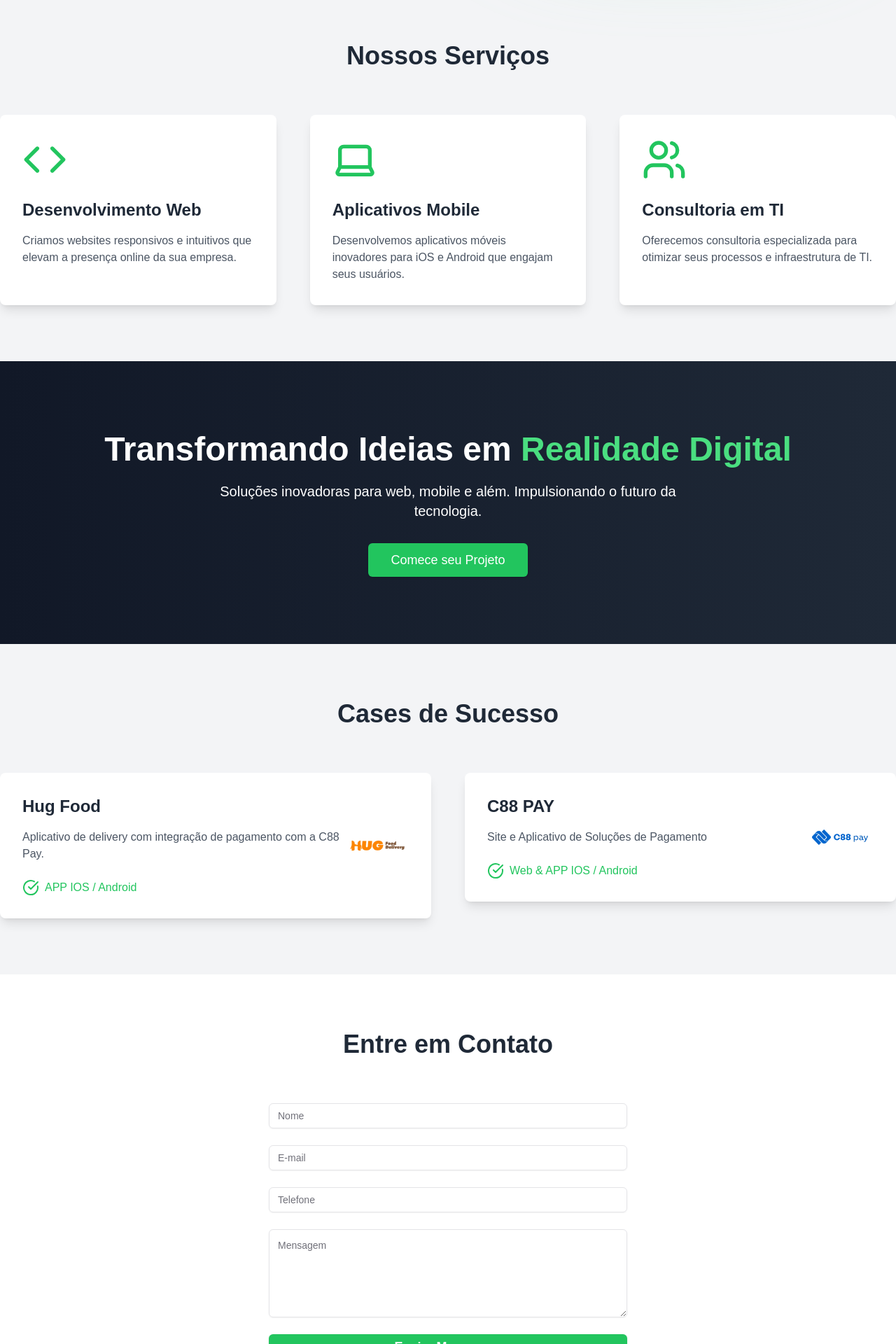
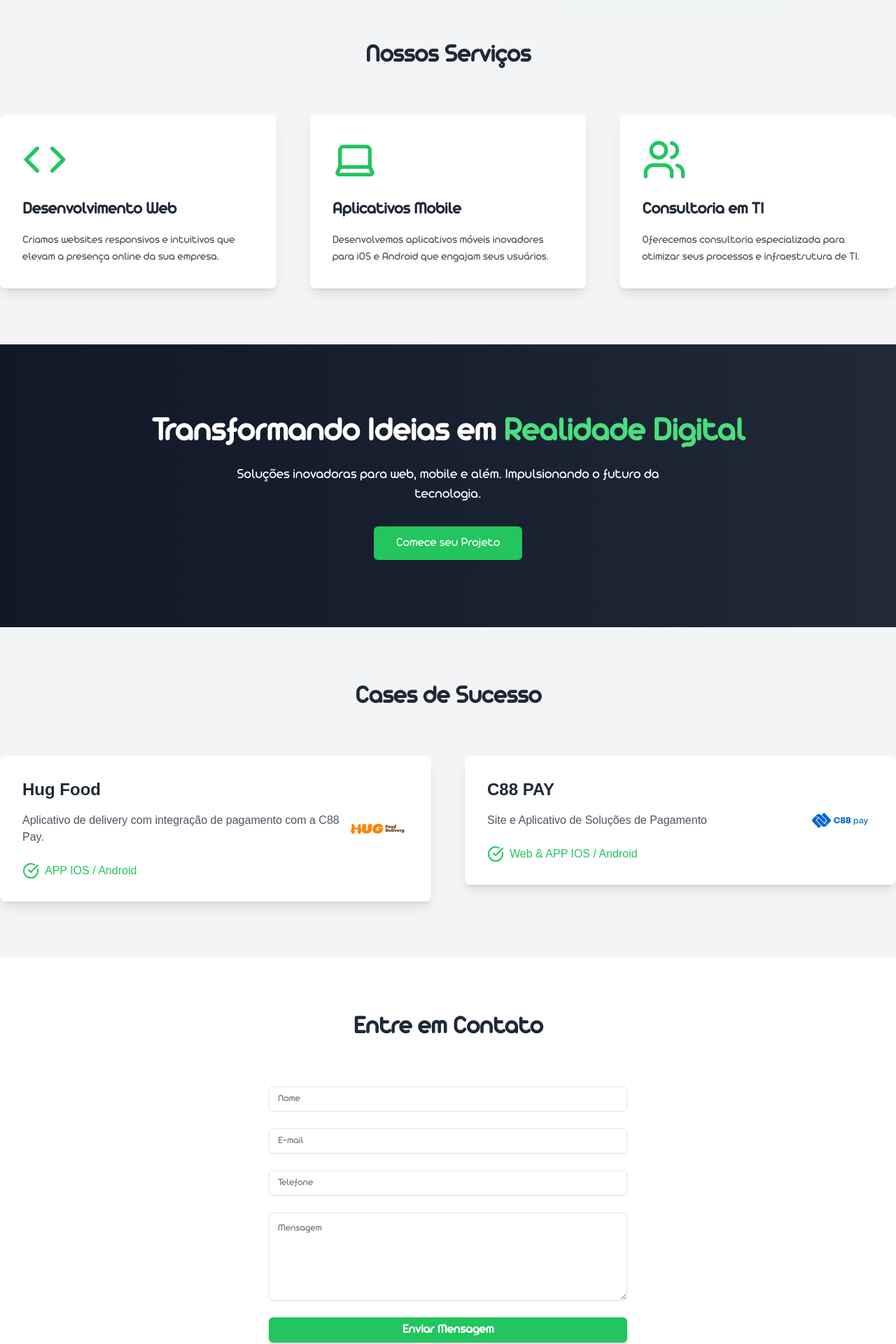
Before and after one commit to fernando-devc/colabdevs, a Next.js app: page / in a window 1280 px wide. Shown: the part 1554-3474 px from the top of the page at 70% size. Built offline with nearby package versions, Linux system fonts and the light colour scheme.

Commit message:
ajustando fontes do site

```diff
--- a/src/app/globals.css
+++ b/src/app/globals.css
@@ -76,3 +76,7 @@ body {
     @apply bg-background text-foreground;
   }
 }
+
+.font-arista {
+  font-family: 'Arista-Pro-Regular', sans-serif !important;
+}
--- a/src/components/AboutSection.tsx
+++ b/src/components/AboutSection.tsx
@@ -1,8 +1,10 @@
 import Image from "next/image"
+import localFont from 'next/font/local'
+const FontArista = localFont({ src: 'fonts/Arista-Pro-Regular-trial.woff2' })
 
 export default function AboutSection() {
   return (
-    <section className="py-20 w-full  bg-white to-white">
+    <section className={`py-20 w-full bg-white to-white ${FontArista.className}`}>
       <div className="container mx-auto px-4 flex flex-col md:flex-row items-center justify-between">
         <div className="md:w-1/2 mb-10 md:mb-0">
           <h1 className="text-4xl md:text-5xl font-bold mb-4 text-gray-800">Líder em soluções digitais inovadoras</h1>
--- a/src/components/CasesSection.tsx
+++ b/src/components/CasesSection.tsx
@@ -1,5 +1,7 @@
 import Image from "next/image"
 import { CheckCircle } from "lucide-react"
+import localFont from 'next/font/local'
+const FontArista = localFont({ src: 'fonts/Arista-Pro-Regular-trial.woff2', variable: '--font-arista' })
 
 interface CaseCardProps {
   title: string;
@@ -11,7 +13,7 @@ interface CaseCardProps {
 
 export default function CasesSection() {
   return (
-    <section id="casos" className="py-20 bg-gray-100 w-full">
+    <section id="casos" className={`py-20 bg-gray-100 w-full ${FontArista.className}`}>
       <div className="container mx-auto">
         <h2 className="text-4xl font-bold text-center text-gray-800 mb-16">Cases de Sucesso</h2>
         <div className="grid grid-cols-1 md:grid-cols-2 gap-12">
@@ -40,9 +42,9 @@ function CaseCard({ title, description, tech, imageUrl, link }: CaseCardProps) {
     <a href={link} target="_blank" rel="noopener noreferrer">
       <div className="bg-white p-8 rounded-lg shadow-lg flex transition-transform hover:scale-105 cursor-pointer">
         <div className="flex-grow">
-          <h3 className="text-2xl font-semibold text-gray-800 mb-4">{title}</h3>
-          <p className="text-gray-600 mb-6">{description}</p>
-          <div className="flex items-center text-green-500">
+          <h3 className="text-2xl font-semibold text-gray-800 mb-4 font-arista">{title}</h3>
+          <p className="text-gray-600 mb-6 font-arista">{description}</p>
+          <div className="flex items-center text-green-500 font-arista">
             <CheckCircle className="w-6 h-6 mr-2" />
             <span className="font-medium">{tech}</span>
           </div>
--- a/src/components/ContactSection.tsx
+++ b/src/components/ContactSection.tsx
@@ -1,19 +1,23 @@
 import { Button } from "@/components/ui/button"
 import { Input } from "@/components/ui/input"
 import { Textarea } from "@/components/ui/textarea"
+import localFont from 'next/font/local'
+const FontArista = localFont({ src: 'fonts/Arista-Pro-Regular-trial.woff2' })
 
 export default function ContactSection() {
   return (
-    <section id="contato" className="py-20 w-full bg-white">
+    <section id="contato" className={`py-20 w-full bg-white ${FontArista.className}`}>
       <div className="container mx-auto">
         <h2 className="text-4xl font-bold text-gray-800 text-center mb-16">Entre em Contato</h2>
         <div className="max-w-lg mx-auto">
           <form className="space-y-6">
-            <Input type="text" placeholder="Nome" className="w-full py-3" />
-            <Input type="email" placeholder="E-mail" className="w-full py-3" />
-            <Input type="tel" placeholder="Telefone" className="w-full py-3" />
-            <Textarea placeholder="Mensagem" className="w-full py-3" rows={5} />
-            <Button className="w-full bg-green-500 text-white hover:bg-green-600 py-4 text-lg font-semibold">Enviar Mensagem</Button>
+            <Input type="text" placeholder="Nome" className={`w-full py-3 ${FontArista.className}`} />
+            <Input type="email" placeholder="E-mail" className={`w-full py-3 ${FontArista.className}`} />
+            <Input type="tel" placeholder="Telefone" className={`w-full py-3 ${FontArista.className}`} />
+            <Textarea placeholder="Mensagem" className={`w-full py-3 ${FontArista.className}`} rows={5} />
+            <Button className={`w-full bg-green-500 text-white hover:bg-green-600 py-4 text-lg font-semibold ${FontArista.className}`}>
+              Enviar Mensagem
+            </Button>
           </form>
         </div>
       </div>
--- a/src/components/Footer.tsx
+++ b/src/components/Footer.tsx
@@ -1,14 +1,27 @@
+import { Youtube, Linkedin, Instagram } from 'lucide-react';
+import localFont from 'next/font/local';
+
+const FontArista = localFont({ src: 'fonts/Arista-Pro-Regular-trial.woff2' });
+
 export default function Footer() {
     return (
         <footer className="bg-gray-900 text-white py-12 w-full">
             <div className="container mx-auto text-center">
-          <p className="mb-4">&copy; 2024 Colab Devs. Todos os direitos reservados.</p>
-          <div className="flex justify-center space-x-4">
-            <a href="https://www.youtube.com/@colabdevs743" className="text-gray-400 hover:text-green-600  transition-colors">Youtube</a>
-            <a href="https://www.linkedin.com/in/colab-devs-7b41b3244/" className="text-gray-400 hover:text-green-600  transition-colors">LinkedIn</a>
-            <a href="https://www.instagram.com/colabdevs/" className="text-gray-400 hover:text-green-600  transition-colors">Instagram</a>
+                <p className={`mb-4 font-normal ${FontArista.className}`}>
+                    <span className="font-sans">&copy; 2024</span> Colab Devs. Todos os direitos reservados.
+                </p>
+                <div className="flex justify-center space-x-6">
+                    <a href="https://www.youtube.com/@colabdevs743" className="text-gray-400 hover:text-green-600 transition-colors">
+                        <Youtube size={24} />
+                    </a>
+                    <a href="https://www.linkedin.com/in/colab-devs-7b41b3244/" className="text-gray-400 hover:text-green-600 transition-colors">
+                        <Linkedin size={24} />
+                    </a>
+                    <a href="https://www.instagram.com/colabdevs/" className="text-gray-400 hover:text-green-600 transition-colors">
+                        <Instagram size={24} />
+                    </a>
                 </div>
             </div>
         </footer>
-    )
+    );
 }
--- a/src/components/HeroSection.tsx
+++ b/src/components/HeroSection.tsx
@@ -1,11 +1,17 @@
 import { Button } from "@/components/ui/button"
+import localFont from 'next/font/local'
+const FontArista = localFont({ src: 'fonts/Arista-Pro-Regular-trial.woff2' })
 
 export default function HeroSection() {
   return (
-    <section className="bg-gradient-to-r from-gray-900 to-gray-800 w-full text-white py-24">
+    <section className={`bg-gradient-to-r from-gray-900 to-gray-800 w-full text-white py-24 ${FontArista.className}`}>
       <div className="container mx-auto text-center">
-        <h2 className="text-5xl font-extrabold mb-4 leading-tight">Transformando Ideias em <span className="text-green-400">Realidade Digital</span></h2>
-        <p className="text-xl mb-8 max-w-2xl mx-auto">Soluções inovadoras para web, mobile e além. Impulsionando o futuro da tecnologia.</p>
+        <h2 className="text-5xl font-extrabold mb-4 leading-tight">
+          Transformando Ideias em <span className="text-green-400">Realidade Digital</span>
+        </h2>
+        <p className="text-xl mb-8 max-w-2xl mx-auto">
+          Soluções inovadoras para web, mobile e além. Impulsionando o futuro da tecnologia.
+        </p>
         <Button className="bg-green-500 text-white hover:bg-green-600 text-lg py-6 px-8">
           Comece seu Projeto
         </Button>
--- a/src/components/PartnersSection.tsx
+++ b/src/components/PartnersSection.tsx
@@ -1,3 +1,7 @@
+import localFont from 'next/font/local'
+
+const FontArista = localFont({ src: 'fonts/Arista-Pro-Regular-trial.woff2' })
+
 interface PartnerLogoProps {
     src: string;
     alt: string;
@@ -5,7 +9,7 @@ interface PartnerLogoProps {
 
   export default function PartnersSection() {
     return (
-      <section className="py-20 bg-gray-100 w-full">
+    <section className={`py-20 bg-gray-100 w-full ${FontArista.className}`}>
         <div className="container mx-auto">
           <h2 className="text-4xl font-bold text-center text-gray-800 mb-16">Empresas que Confiam na Colab Devs</h2>
           <div className="flex flex-wrap justify-center items-center gap-12">
--- a/src/components/ServicesSection.tsx
+++ b/src/components/ServicesSection.tsx
@@ -1,5 +1,7 @@
 import { Code, Laptop, Users } from "lucide-react"
 import { ReactNode } from "react"
+import localFont from 'next/font/local'
+const FontArista = localFont({ src: 'fonts/Arista-Pro-Regular-trial.woff2' })
 
 interface ServiceCardProps {
   icon: ReactNode;
@@ -9,7 +11,7 @@ interface ServiceCardProps {
 
 export default function ServicesSection() {
   return (
-    <section id="servicos" className="bg-gray-100  w-full py-20">
+    <section id="servicos" className={`bg-gray-100 w-full py-20 ${FontArista.className}`}>
       <div className="container mx-auto">
         <h2 className="text-4xl font-bold text-gray-800 text-center mb-16">Nossos Serviços</h2>
         <div className="grid grid-cols-1 md:grid-cols-3 gap-12">
@@ -38,8 +40,8 @@ function ServiceCard({ icon, title, description }: ServiceCardProps) {
   return (
     <div className="bg-white p-8 rounded-lg shadow-lg transition-transform hover:scale-105">
       {icon}
-      <h3 className="text-2xl font-semibold text-gray-800 mb-4">{title}</h3>
-      <p className="text-gray-600">{description}</p>
+      <h3 className={`text-2xl font-semibold text-gray-800 mb-4 ${FontArista.className}`}>{title}</h3>
+      <p className={`text-gray-600 ${FontArista.className}`}>{description}</p>
     </div>
   )
 }
```
Also changed, not shown: public/fimca(inativo).png (added), public/fimca.png. Lines whose indentation alone changed are shown as unchanged.
